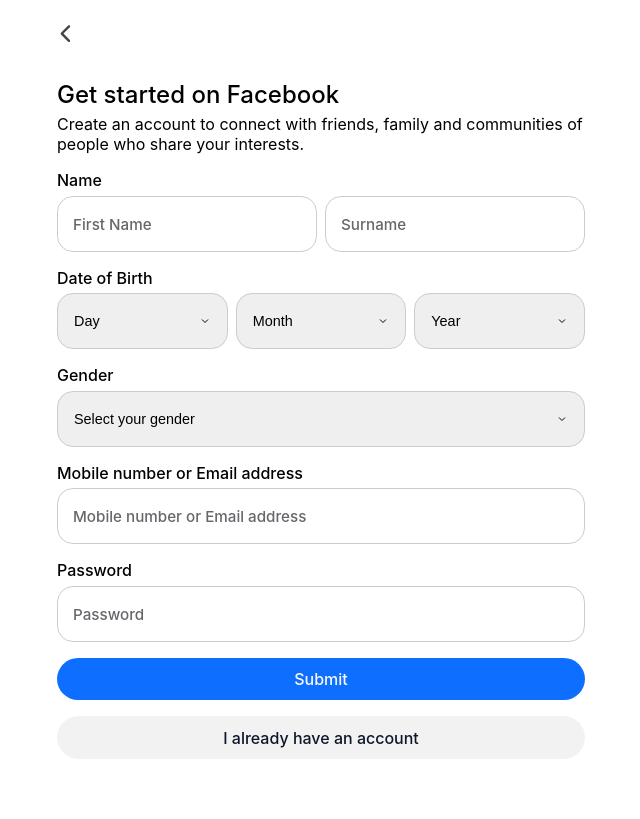
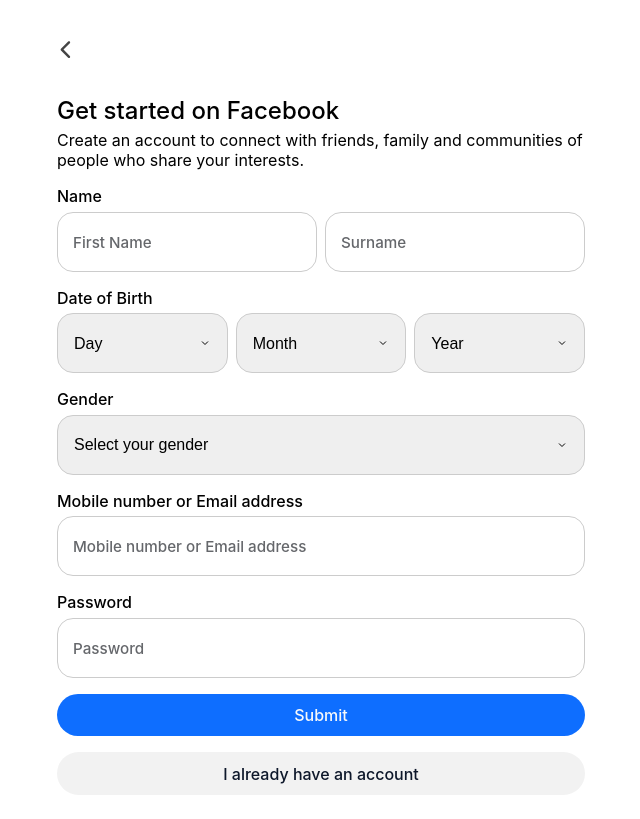
Before and after one commit to Pr1nce-101/face-book, a React (Vite) app: page /signin in a window 1280 px wide. Shown: the whole page, without its empty margins (319-959 px from the left). Built offline with nearby package versions, Linux system fonts and the light colour scheme.

Commit message:
login and signin changes

```diff
--- a/src/pages/Login.jsx
+++ b/src/pages/Login.jsx
@@ -11,14 +11,23 @@
 
     const [identifier, setIdentifier] = useState("");
     const [password, setPassword] = useState("");
+    const [error, setError] = useState("");
 
         const handleSubmit = async (e) => {
             e.preventDefault();
+            setError("");
+
             try {
                 await login(identifier, password);
                 navigate("/home");
-            } catch (error) {
-                setError(error.message);
+            } catch (err) {
+                if (err.code === "auth/invalid-credential" || err.code === "auth/invalid-email") {
+                    setError("The email or password you entered is incorrect.");
+                } else if (err.code === "auth/too-many-requests") {
+                    setError("Too many attempts. Please try again later.");
+                } else {
+                    setError("Something went wrong. Please try again.");
+                }
             }
         };
 
@@ -45,7 +54,8 @@
                             id="identifier"
                             placeholder=" "
                             value={identifier}
-                            onChange={(e) => setIdentifier(e.target.value)}
+                            onChange={(e) => { setIdentifier(e.target.value); setError(""); }}
+                            className={error ? styles.invalid : ""}
                         />
                         <label htmlFor="identifier">Email address or mobile number</label>
                     </span>
@@ -56,10 +66,12 @@
                             id="password"
                             placeholder=" "
                             value={password}
-                            onChange={(e) => setPassword(e.target.value)}
+                            onChange={(e) => { setPassword(e.target.value); setError(""); }}
+                            className={error ? styles.invalid : ""}
                         />
                         <label htmlFor="password">Password</label>
                     </span>
+                    {error && <p className={styles.errorText}>{error}</p>}
 
                     <button type="submit" className={styles.loginBtn}>Log in</button>
                     <button type="button" className={styles.forgotBtn} onClick={() => navigate("/ForgotPassword")}>Forgotten password?</button>
--- a/src/pages/Signin.jsx
+++ b/src/pages/Signin.jsx
@@ -19,7 +19,7 @@
     const [gender, setGender] = useState("");
     const [identifier, setIdentifier] = useState("");
     const [password, setPassword] = useState("");
-
+    const [touched, setTouched] = useState({});
 
     const handleSubmit = async (e) => {
         e.preventDefault();
@@ -40,6 +40,12 @@
             setError(error.message);
         }
     };
+
+    const handleBlur = (e) => {
+        setTouched((prev) => ({ ...prev, [e.target.id]: true }));
+    };
+
+    const isInvalid = (name, value) => touched[name] && !value;
 
     return(
 
@@ -65,8 +71,11 @@
                                 type="text"
                                 required value={firstName}
                                 id="firstName"
+                                placeholder=" "
                                 onChange={(e) => setFirstName(e.target.value)}
-                                placeholder=" "/>
+                                onBlur={handleBlur}
+                                className={isInvalid("firstName", firstName) ? styles.invalid : ""}
+                                />
                             <label htmlFor="firstName">First Name</label>
                     </div>
                 </div>
@@ -78,7 +87,10 @@
                             required value={lastName}
                             id="lastName"
                             onChange={(e) => setLastName(e.target.value)}
-                            placeholder=" "/>
+                            placeholder=" "
+                            onBlur={handleBlur}
+                            className={isInvalid("lastName", lastName) ? styles.invalid : ""}
+                            />
                             <label htmlFor="lastName">Surname</label>
                        </div>
                     </div>
@@ -91,7 +103,10 @@
                                 <select
                                 id="day"
                                 required value={day}
-                                onChange={(e) => setDay(e.target.value)} >
+                                onChange={(e) => setDay(e.target.value)}
+                                onBlur={handleBlur}
+                                className={isInvalid("day", day) ? styles.invalid : ""}
+                                >
                                 <option value="">Day</option>
                                 {[...Array(31)].map((_, i) => (
                                 <option key={i + 1} value={i + 1}>{i + 1}</option>
@@ -104,7 +119,10 @@
                                <select
                                id="month"
                                required value={month}
-                               onChange={(e) => setMonth(e.target.value)} >
+                               onChange={(e) => setMonth(e.target.value)}
+                               onBlur={handleBlur}
+                               className={isInvalid("month", month) ? styles.invalid : ""}
+                               >
                                 <option value="">Month</option>
                                 {["January","February","March","April","May","June","July","August","September","October","November","December"].map((m, i) => (
                                 <option key={i} value={i + 1}>{m}</option>
@@ -117,7 +135,10 @@
                                <select
                                id="year"
                                required value={year}
-                               onChange={(e) => setYear(e.target.value)}>
+                               onChange={(e) => setYear(e.target.value)}
+                               onBlur={handleBlur}
+                               className={isInvalid("year", year) ? styles.invalid : ""}
+                               >
                                 <option value="">Year</option>
                                 {[...Array(101)].map((_, i) => {
                                 const y = new Date().getFullYear() - i;
@@ -135,7 +156,9 @@
                             id="gender"
                             required value={gender}
                             onChange={(e) => setGender(e.target.value)}
-                            className={styles.input}>
+                            onBlur={handleBlur}
+                            className={isInvalid("gender", gender) ? styles.invalid : ""}
+                            >
                                 <option value="">Select your gender</option>
                                 {["Male","Female"].map((m, i) => (
                                     <option key={i} value={i + 1}>{m}</option>
@@ -154,6 +177,8 @@
                                     placeholder=" "
                                     required value={identifier}
                                     onChange={(e) => setIdentifier(e.target.value)}
+                                    onBlur={handleBlur}
+                                    className={isInvalid("identifier", identifier) ? styles.invalid : ""}
                                 />
                                 <label htmlFor="identifier">Mobile number or Email address</label>
                                 </div>
@@ -170,7 +195,10 @@
                                    required value={password}
                                    id="password"
                                    onChange={(e) => setPassword(e.target.value)}
-                                   placeholder=" "/>
+                                   placeholder=" "
+                                   onBlur={handleBlur}
+                                   className={isInvalid("password", password) ? styles.invalid : ""}
+                                   />
                                 <label htmlFor="password">Password</label>
                                 </div>
                             </div>
--- a/src/styles/Login.module.css
+++ b/src/styles/Login.module.css
@@ -152,6 +152,20 @@
     color: #999;
 }
 
+.inputGroup input.invalid {
+    border: 1px solid #ff3b30;
+}
+
+.inputGroup input.invalid + label {
+    color: #ff3b30;
+}
+
+.errorText {
+    color: #ff3b30;
+    font-size: 0.9rem;
+    margin: 0 0 0.75rem;
+}
+
 .loginBtn{
   width: 100%;
   background-color: #0e6eff;
--- a/src/styles/Signin.module.css
+++ b/src/styles/Signin.module.css
@@ -2,7 +2,8 @@
 .container{
     display: flex;
     flex-direction: column;
-
+    padding-left: 0.5rem;
+    padding-right: 0.5rem;
     align-items: center;
     min-height: 100vh;
     font-family: "Basier circle", -apple-system, system-ui, "Segoe UI",Roboto, "Helvetica Neue", Arial, sans-serif;
@@ -69,12 +70,22 @@
     border: 1px solid #000000;
 }
 
-.inputGroup input:user-invalid {
-    border: 1px solid #ff3b30;
+.inputGroup input:hover {
+    border: 1px solid #000000;
 }
 
-.inputGroup input:user-invalid + label {
+.inputGroup input.invalid,
+.inputGroup select.invalid {
+    border: 1px solid #ff3b30;
     color: #ff3b30;
+}
+
+.inputGroup input.invalid + label{
+    color: #ff3b30;
+}
+
+.inputGroup select.invalid option:not([value=""]) {
+    color: #000;
 }
 
 .inputGroup label {
@@ -103,19 +114,23 @@
     width: 100%;
     box-sizing: border-box;
     padding: 1.8rem 1rem 0.3rem 1rem;
-    font-size: 0.9rem;
+    font-size: 16px;
     height: 3.5rem;
     border-radius: 1rem;
     border: 1px solid #ccc;
     outline: none;
+    height: 3.75rem;
+    min-height: 3.75rem;
+    padding: 1.7rem 1rem 0.3rem 1rem;
 }
 
 select{
     width: 100%;
     box-sizing: border-box;
     padding: 1rem;
-    font-size: 0.9rem;
+    font-size: 16px;
     height: 3.5rem;
+    min-height: 3.75rem;
     border-radius: 1rem;
     border: 1px solid #ccc;
     outline: none;
@@ -186,5 +201,5 @@
     color: #444;
     cursor: pointer;
     margin-bottom: 1rem;
-    margin-top: 1rem;
+    margin-top: 2rem;
 }
```
